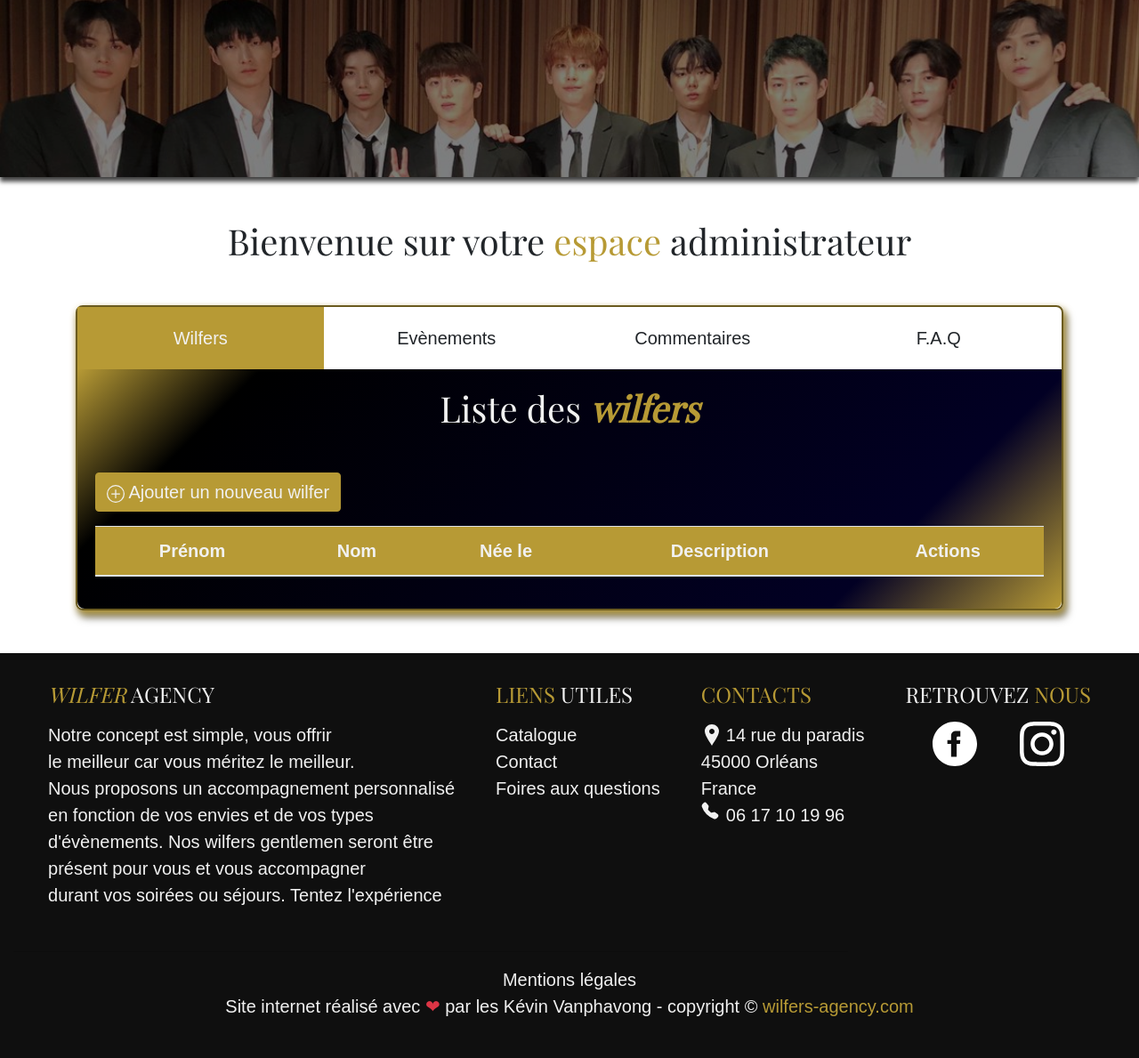
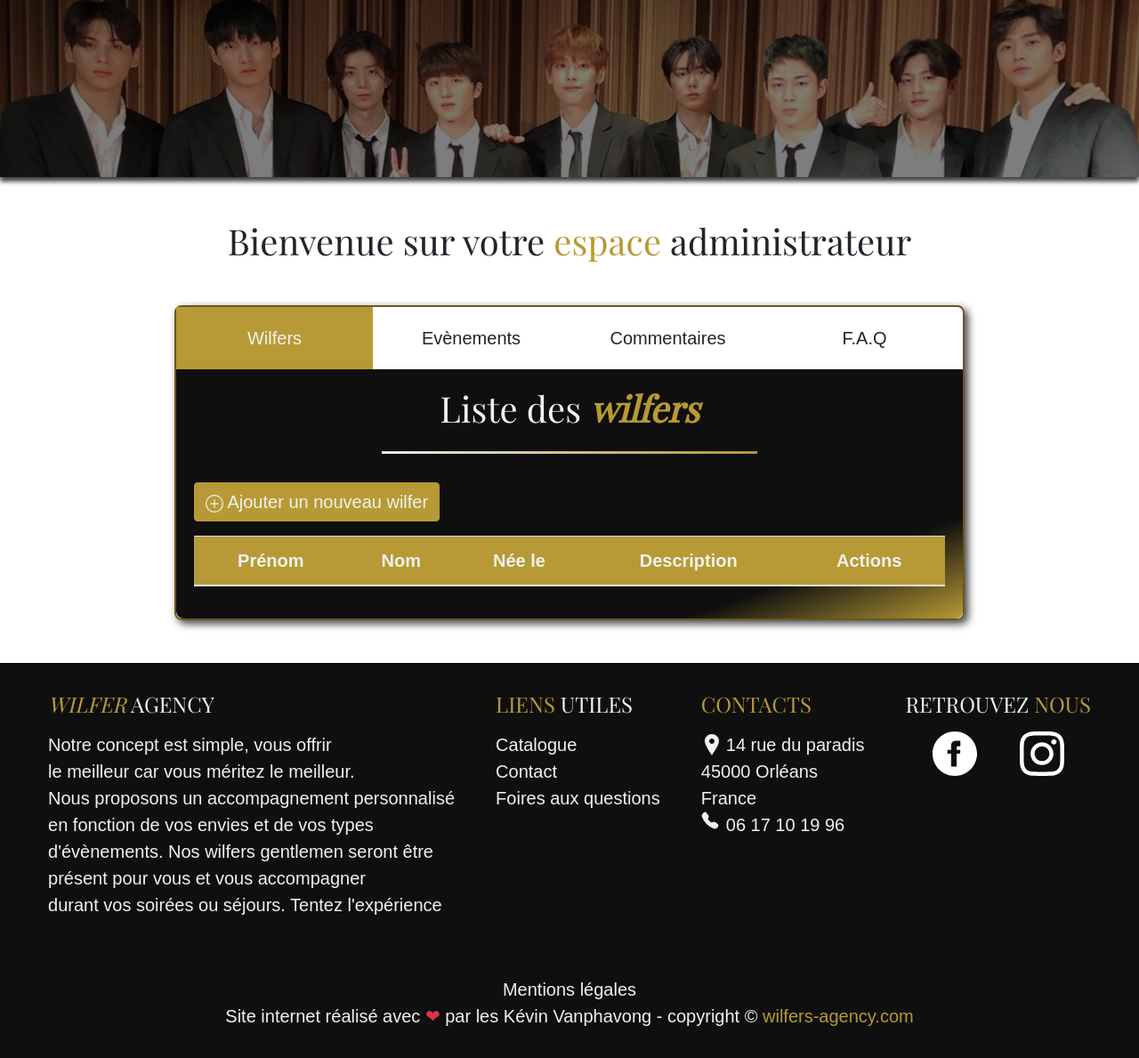
Before and after one commit to KevinVanphavong/wiler, a Symfony app: template templates/admin/index.html.twig in a window 1280 px wide. Shown: the part 64-1253 px from the top of the page at 89% size. Before the commit the page ends 1206 px from the top, so only its background shows below. Run offline with Twig, Linux system fonts and the light colour scheme; the template is opened without the code that fills it, so the values that code supplies are empty; style sheets or scripts are compiled from the project's sources; some libraries are stand-ins or nearby versions.

Commit message:
[CSS-SCSS] putting to scss files all the style tag from html/twig file

```diff
--- a/assets/styles/admin.scss
+++ b/assets/styles/admin.scss
@@ -31,3 +31,68 @@ a.btn-danger {
   filter: brightness(50%);
   box-shadow: 0 5px 5px grey;
 }
+
+// dashboard
+.dashboard {
+  border: 2px solid darken($primary, 20%);
+  border-radius: 8px;
+  box-shadow: 4px 4px 10px 0px lighten($dark, 20%);
+  height: auto;
+  width: 80%;
+  margin: auto;
+}
+.container-onglets {
+  display: flex;
+  justify-content: space-around;
+  align-items: center;
+}
+
+.container-onglets > .onglet {
+  height: 100%;
+  width: 100%;
+  display: flex;
+  justify-content: center;
+  align-items: center;
+  padding: 20px 10px;
+  cursor: pointer;
+}
+
+.container-contents {
+  border-bottom-left-radius: 8px;
+  border-bottom-right-radius: 8px;
+  position: relative;
+  width: 100%;
+  padding: 20px;
+  background: linear-gradient(160deg, rgba($dark,1) 0%, rgba($dark,1) 81%, rgba($primary,1) 100%);
+}
+
+.active {
+  background: $primary;
+  color: $light;
+  transition: 0.5s ease;
+}
+
+.activeContent {
+  animation: fade 0.5s forwards;
+}
+
+@keyframes fade {
+  from {
+      opacity: 0;
+  }
+  to {
+      opacity: 1;
+
+  }
+}
+
+.hr-h1 {
+  background: linear-gradient(90deg, $light 0%, $primary 100%);
+  height: 2px;
+  width: 50%;
+}
+
+.admin-entertainement-description p,
+.admin-faq-feedback p {
+  margin: 0;
+}
--- a/templates/admin/index.html.twig
+++ b/templates/admin/index.html.twig
@@ -2,63 +2,6 @@
 
 {% block stylesheets %}
     {{ encore_entry_link_tags('admin') }}
-    <style>
-        .dashboard {
-            border: 2px solid rgb(107, 91, 31);
-            border-radius: 8px;
-            box-shadow: 2px 4px 8px 0px rgb(183, 154, 53), 4px 8px 10px 0px #7c7c7c;
-            height: auto;
-        }
-        .container-onglets {
-            /* border-right: 2px solid rgb(107, 91, 31); */
-            display: flex;
-            justify-content: space-around;
-            align-items: center;
-        }
-        /* .container-onglets .onglet:not(:last-child) {
-            border-bottom: 2px solid rgb(107, 91, 31);
-        } */
-        .container-onglets > .onglet {
-            height: 100%;
-            width: 100%;
-            display: flex;
-            justify-content: center;
-            align-items: center;
-            padding: 20px 10px;
-            cursor: pointer;
-        }
-
-        .container-contents {
-            border-bottom-left-radius: 8px;
-            border-bottom-right-radius: 8px;
-            position: relative;
-            width: 100%;
-            padding: 20px;
-            background: linear-gradient(135deg, rgba(183,154,53,1) 0%, rgba(0,0,0,1) 15%, rgba(2,0,36,1) 81%, rgba(183,154,53,1) 100%);
-        }
-
-
-        .active {
-            background: rgb(183, 154, 53);
-            color: #F1F1F1;
-            transition: 0.5s ease;
-        }
-
-        .activeContent {
-            animation: fade 0.5s forwards;
-        }
-
-        @keyframes fade {
-            from {
-                opacity: 0;
-            }
-            to {
-                opacity: 1;
-
-            }
-        }
-
-    </style>
 {% endblock %}
 
 {% block body %}
--- a/templates/admin_comment/index.html.twig
+++ b/templates/admin_comment/index.html.twig
@@ -1,6 +1,9 @@
-		<h1 class="mb-5 text-center text-light">Liste des
+		<h1 class="mb-2 text-center text-light">Liste des
 			<strong class="text-primary font-italic">commentaires</strong>
 		</h1>
+		<div class="div-hr mb-3 d-flex justify-content-center">
+			<hr class="hr-h1">
+		</div>
 
 		<div class="table-responsive">
 			<table class="table bg-light table-hover text-center">
--- a/templates/admin_comment/show.html.twig
+++ b/templates/admin_comment/show.html.twig
@@ -25,6 +25,4 @@
     <a href="{{ path('admin_comment_index') }}">back to list</a>
 
     <a href="{{ path('admin_comment_edit', {'id': comment.id}) }}">edit</a>
-
-    {# {{ include('comment/_delete_form.html.twig') }} #}
 {% endblock %}
--- a/templates/admin_entertainement/index.html.twig
+++ b/templates/admin_entertainement/index.html.twig
@@ -1,12 +1,9 @@
-
-<style>
-	.admin-entertainement-description p {
-		margin: 0;
-	}
-</style>
-<h1 class="mb-5 text-center text-light">Liste des
+<h1 class="mb-2 text-center text-light">Liste des
 	<strong class="text-primary font-italic">évènements</strong>
 </h1>
+<div class="div-hr mb-3 d-flex justify-content-center">
+    <hr class="hr-h1">
+</div>
 <a class="btn btn-primary mb-3 text-light" href="{{ path('admin_entertainement_new') }}">
 	<svg width="1em" height="1em" viewbox="0 0 16 16" class="bi bi-plus-circle" fill="currentColor" xmlns="http://www.w3.org/2000/svg">
 		<path fill-rule="evenodd" d="M8 15A7 7 0 1 0 8 1a7 7 0 0 0 0 14zm0 1A8 8 0 1 0 8 0a8 8 0 0 0 0 16z"/>
--- a/templates/admin_faq/indexAdmin.html.twig
+++ b/templates/admin_faq/indexAdmin.html.twig
@@ -1,10 +1,7 @@
-			<style>
-			.admin-faq-feedback p {
-				margin-bottom: 0px;
-			}
-			</style>
-
-			<h1 class="mb-5 text-center text-light">Liste des questions <strong class="text-primary font-italic">FAQ</strong></h1>
+			<h1 class="mb-2 text-center text-light">Liste des questions <strong class="text-primary font-italic">FAQ</strong></h1>
+			<div class="div-hr mb-3 d-flex justify-content-center">
+				<hr class="hr-h1">
+			</div>
 			<a class="btn btn-primary mb-3 text-light" href="{{ path('admin_faq_new') }}">
 				<svg width="1em" height="1em" viewbox="0 0 16 16" class="bi bi-plus-circle" fill="currentColor" xmlns="http://www.w3.org/2000/svg">
 					<path fill-rule="evenodd" d="M8 15A7 7 0 1 0 8 1a7 7 0 0 0 0 14zm0 1A8 8 0 1 0 8 0a8 8 0 0 0 0 16z"/>
--- a/templates/admin_wilfer/index.html.twig
+++ b/templates/admin_wilfer/index.html.twig
@@ -1,4 +1,7 @@
-<h1 class="mb-5 text-center text-light">Liste des <strong class="text-primary font-italic">wilfers</strong></h1>
+<h1 class="mb-2 text-center text-light">Liste des <strong class="text-primary font-italic">wilfers</strong></h1>
+<div class="div-hr mb-3 d-flex justify-content-center">
+    <hr class="hr-h1">
+</div>
 <a class="btn btn-primary mb-3 text-light" href="{{ path('admin_wilfer_new') }}">
     <svg width="1em" height="1em" viewBox="0 0 16 16" class="bi bi-plus-circle" fill="currentColor"
             xmlns="http://www.w3.org/2000/svg">
```
Also changed, not shown: assets/styles/wilfers.scss (+61 -0 lines).
